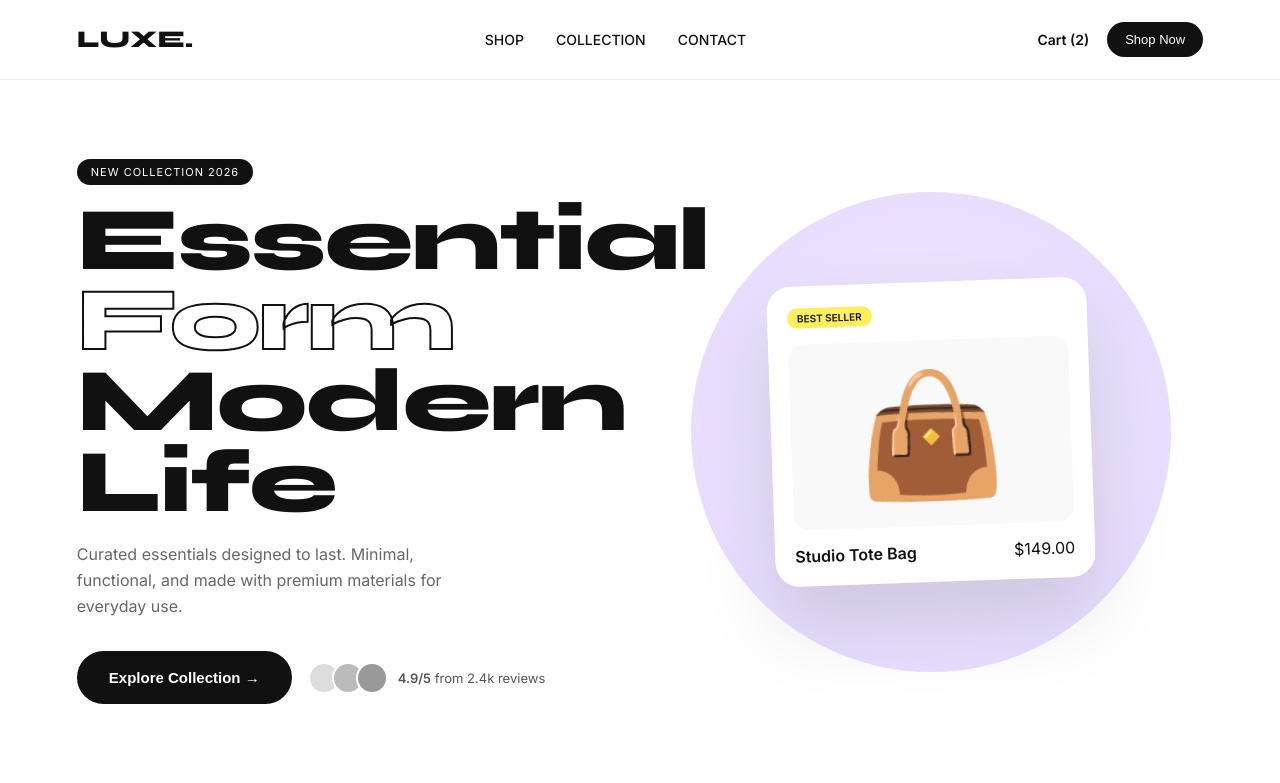
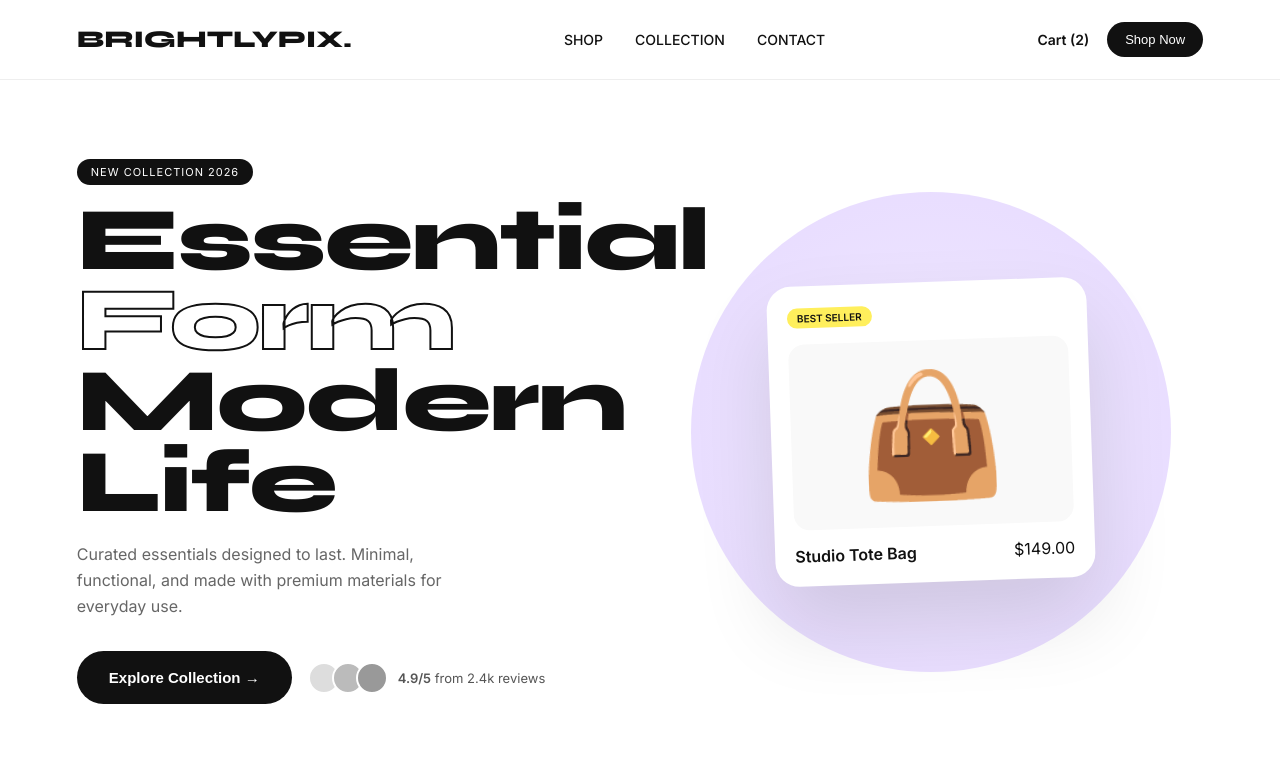
Before and after one commit to Lukyva/shop, a Django app: page / in a window 1280 px wide. Shown: the top 783 px of the page. Run offline with Django 5.2, Linux system fonts and the light colour scheme.

Commit message:
Automatic Deployment

```diff
--- a/templates/index.html
+++ b/templates/index.html
@@ -4,7 +4,7 @@
 <head>
 <meta charset="UTF-8">
 <meta name="viewport" content="width=device-width, initial-scale=1.0">
-<title>LUXE — Modern Essentials</title>
+<title>BRIGHTLYPIX — Modern Essentials</title>
 <link href="https://fonts.googleapis.com/css2?family=Syne:wght@600;700;800&family=Inter:wght@400;500;600&display=swap" rel="stylesheet">
 <link rel="stylesheet" href="{% static 'css/styles.css' %}"
 
@@ -12,7 +12,7 @@
 <body>
 
 <nav>
-    <div class="logo">LUXE.</div>
+    <div class="logo">BRIGHTLYPIX.</div>
     <div class="nav-links">
         <a href="#products">Shop</a>
         <a href="#collection">Collection</a>
```
